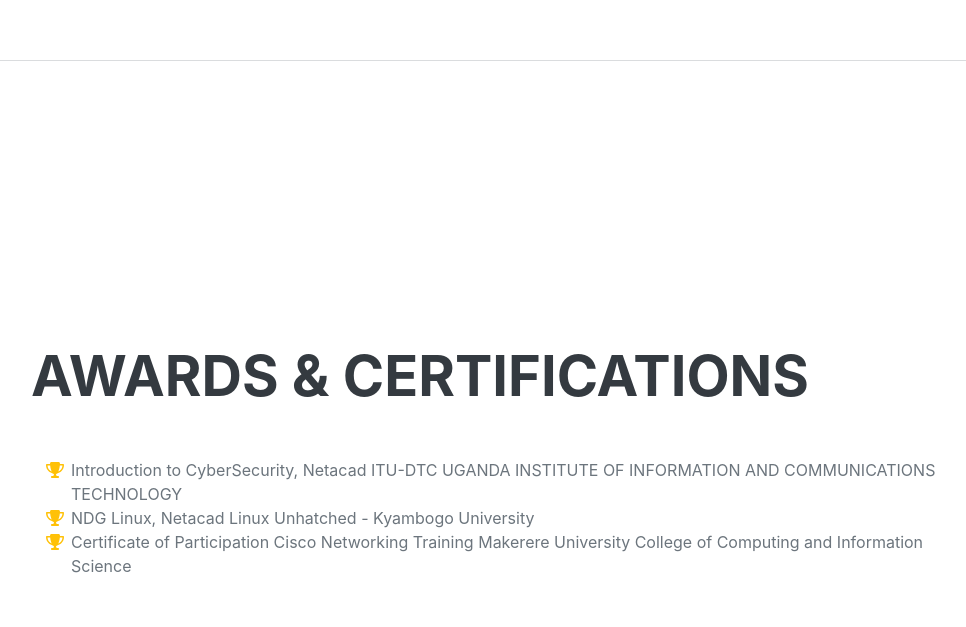
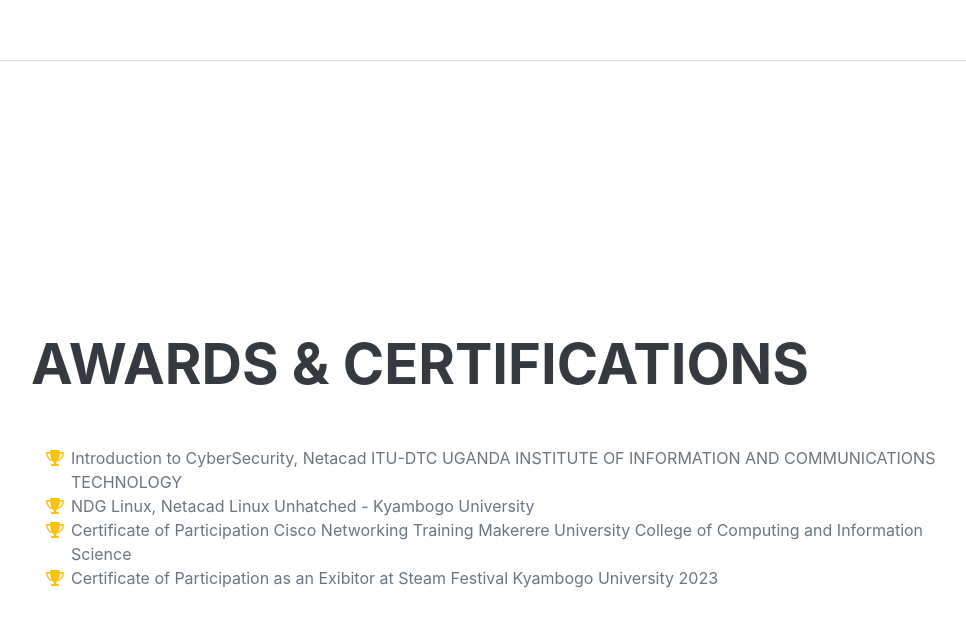
Before and after one commit to amadratitus/iChris, a plain HTML site: page index.html in a window 1280 px wide. Shown: the part 4325-4952 px from the top of the page, without its empty margins (289-1255 px from the left). Drawn offline with nearby package versions, Linux system fonts and the light colour scheme; a web font is replaced by a local one.

Commit message:
Added a new archievement

```diff
--- a/index.html
+++ b/index.html
@@ -192,6 +192,10 @@
                             <span class="fa-li"><i class="fas fa-trophy text-warning"></i></span>
                            Certificate of Participation Cisco Networking Training Makerere University College of Computing and Information Science
                         </li>
+                        <li>
+                            <span class="fa-li"><i class="fas fa-trophy text-warning"></i></span>
+                            Certificate of Participation as an Exibitor at Steam Festival Kyambogo University 2023
+                        </li>
                     </ul>
                 </div>
             </section>
```
